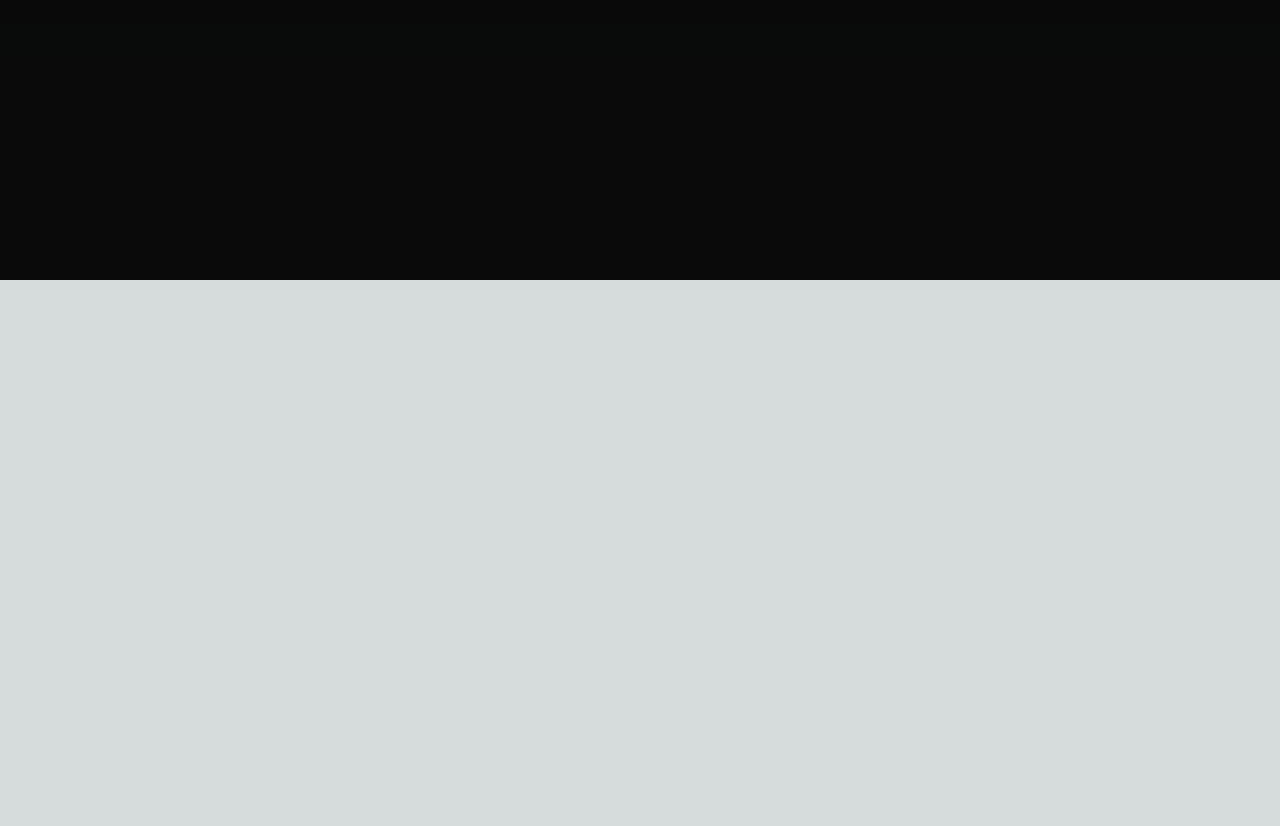
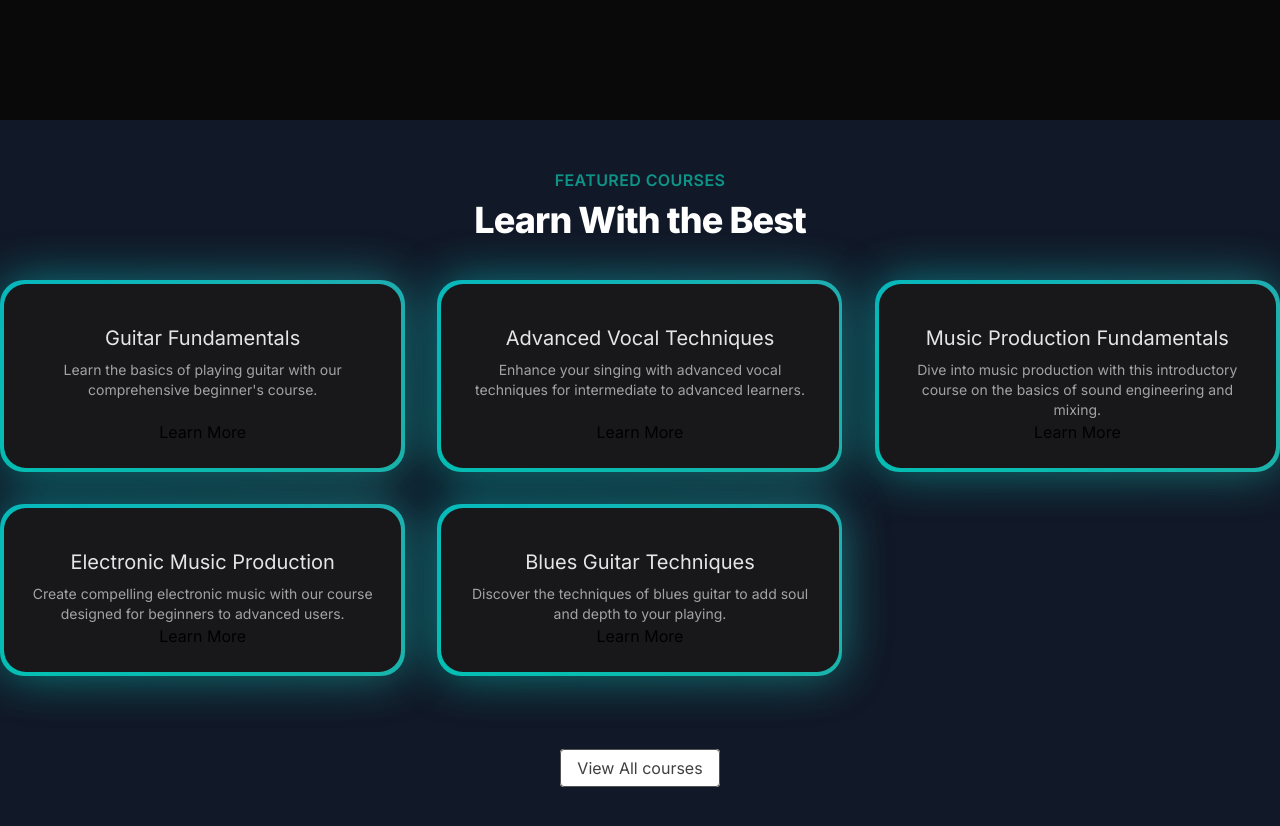
Before and after one commit to upadhyayaditi/Nextjs-Learning, a Next.js app in the folder music-academy-project/: page / in a window 1280 px wide. Shown: the part 520-1346 px from the top of the page. Before the commit the page ends 800 px from the top, so only its background shows below. Built offline with nearby package versions, Linux system fonts and the light colour scheme.

Commit message:
Building featured Card section

```diff
--- a/music-academy-project/src/app/page.tsx
+++ b/music-academy-project/src/app/page.tsx
@@ -1,9 +1,11 @@
+import FeaturedCourses from "@/components/FeaturedCourses";
 import HeroSection from "@/components/HeroSection";
 
 export default function Home() {
   return (
     <main className="min-h-screen bg-black/[0.96] antialiased bg-grid-white/[0.02]">
        <HeroSection />
+       <FeaturedCourses />
     </main>
   );
 }
--- /dev/null
+++ b/music-academy-project/src/components/FeaturedCourses.tsx
@@ -0,0 +1,64 @@
+"use client";
+
+import Link from "next/link";
+import courseData from "../data/music_courses.json";
+import { BackgroundGradient } from "./ui/background-gradient";
+
+interface Course {
+  id: number;
+  title: string;
+  slug: string;
+  description: string;
+  price: number;
+  instructor: string;
+  isFeatured: boolean;
+}
+
+function FeaturedCourses() {
+  const featuredCourses = courseData.courses.filter(
+    (course: Course) => course.isFeatured
+  );
+  return (
+    <div className="py-12 bg-gray-900">
+      <div>
+        <div className="text-center">
+          <h2 className="text-base text-teal-600 font-semibold tracking-wide uppercase">
+            FEATURED COURSES
+          </h2>
+          <p className="mt-2 text-3xl leading-8 font-extrabold tracking-tight text-white sm:text-4xl">
+            Learn With the Best
+          </p>
+        </div>
+      </div>
+      <div className="mt-10">
+        <div className="grid grid-cols-1 sm:grid-cols-2 lg:grid-cols-3 gap-8 justify-center">
+          {featuredCourses.map((course: Course) => (
+            <div key={course.id} className="flex justify-center">
+              <BackgroundGradient className="flex flex-col rounded-[22px] bg-white dark:bg-zinc-900 overflow-hidden h-full max-w-sam">
+                <div className="p-4 sm:p-6 flex flex-col items-center text-center flex-grow">
+                  <p className="text-lg sm:text-xl text-black mt-4 mb-2 dark:text-neutral-200">
+                    {course.title}
+                  </p>
+                  <p className="text-sm text-neutral-600 dark:text-neutral-400 flex-grow">
+                    {course.description}
+                  </p>
+                  <Link href={`/courses/${course.slug}`}>Learn More</Link>
+                </div>
+              </BackgroundGradient>
+            </div>
+          ))}
+        </div>
+      </div>
+      <div className="mt-20 text-center">
+        <Link
+          href={"/courses"}
+          className="px-4 py-2 rounded border border-neutral-600 text-neutral-700 bg-white hover:bg-gray-100 transition duration-200"
+        >
+          View All courses
+        </Link>
+      </div>
+    </div>
+  );
+}
+
+export default FeaturedCourses;
--- /dev/null
+++ b/music-academy-project/src/components/ui/background-gradient.tsx
@@ -0,0 +1,72 @@
+import { cn } from "@/lib/utils";
+import React from "react";
+import { motion } from "motion/react";
+
+export const BackgroundGradient = ({
+  children,
+  className,
+  containerClassName,
+  animate = true,
+}: {
+  children?: React.ReactNode;
+  className?: string;
+  containerClassName?: string;
+  animate?: boolean;
+}) => {
+  const variants = {
+    initial: {
+      backgroundPosition: "0 50%",
+    },
+    animate: {
+      backgroundPosition: ["0, 50%", "100% 50%", "0 50%"],
+    },
+  };
+  return (
+    <div className={cn("relative p-[4px] group", containerClassName)}>
+      <motion.div
+        variants={animate ? variants : undefined}
+        initial={animate ? "initial" : undefined}
+        animate={animate ? "animate" : undefined}
+        transition={
+          animate
+            ? {
+                duration: 5,
+                repeat: Infinity,
+                repeatType: "reverse",
+              }
+            : undefined
+        }
+        style={{
+          backgroundSize: animate ? "400% 400%" : undefined,
+        }}
+        className={cn(
+          "absolute inset-0 rounded-3xl z-[1] opacity-60 group-hover:opacity-100 blur-xl  transition duration-500 will-change-transform",
+          " bg-[radial-gradient(circle_farthest-side_at_0_100%,#00ccb1,transparent),radial-gradient(circle_farthest-side_at_100%_0,#7b61ff,transparent),radial-gradient(circle_farthest-side_at_100%_100%,#ffc414,transparent),radial-gradient(circle_farthest-side_at_0_0,#1ca0fb,#141316)]"
+        )}
+      />
+      <motion.div
+        variants={animate ? variants : undefined}
+        initial={animate ? "initial" : undefined}
+        animate={animate ? "animate" : undefined}
+        transition={
+          animate
+            ? {
+                duration: 5,
+                repeat: Infinity,
+                repeatType: "reverse",
+              }
+            : undefined
+        }
+        style={{
+          backgroundSize: animate ? "400% 400%" : undefined,
+        }}
+        className={cn(
+          "absolute inset-0 rounded-3xl z-[1] will-change-transform",
+          "bg-[radial-gradient(circle_farthest-side_at_0_100%,#00ccb1,transparent),radial-gradient(circle_farthest-side_at_100%_0,#7b61ff,transparent),radial-gradient(circle_farthest-side_at_100%_100%,#ffc414,transparent),radial-gradient(circle_farthest-side_at_0_0,#1ca0fb,#141316)]"
+        )}
+      />
+
+      <div className={cn("relative z-10", className)}>{children}</div>
+    </div>
+  );
+};
```
